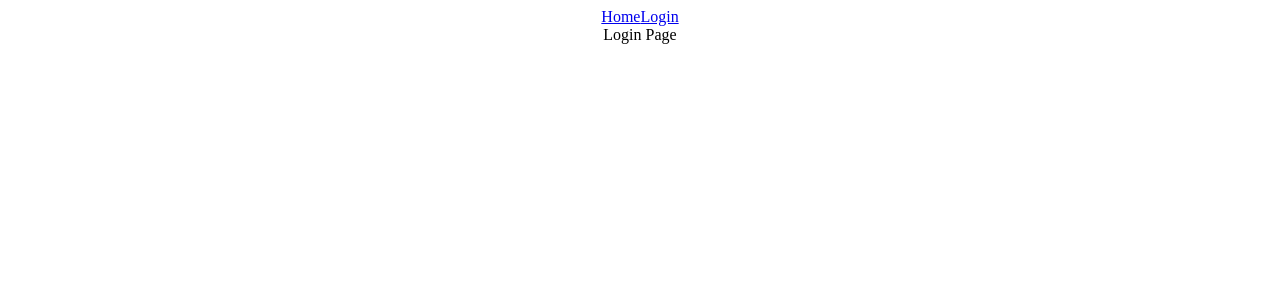
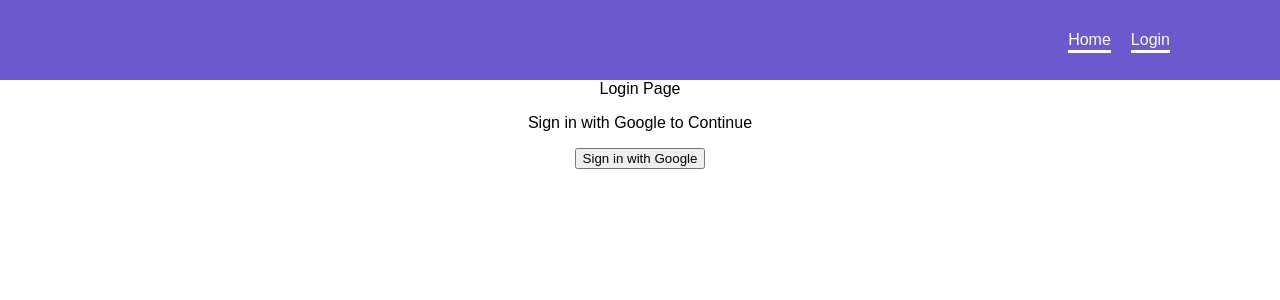
Before and after one commit to Euphoria99/react-one, a React (Create React App) app: page /login in a window 1280 px wide. Shown: the top 300 px of the page. Built offline with nearby package versions, Linux system fonts and the light colour scheme; no server answers.

Commit message:
Firebase project part 1 setup and test

```diff
--- a/package.json
+++ b/package.json
@@ -10,8 +10,11 @@
     "@types/node": "^16.18.46",
     "@types/react": "^18.2.21",
     "@types/react-dom": "^18.2.7",
+    "dotenv": "^16.3.1",
+    "firebase": "^10.3.1",
     "react": "^18.2.0",
     "react-dom": "^18.2.0",
+    "react-firebase-hooks": "^5.1.1",
     "react-router-dom": "^6.15.0",
     "react-scripts": "5.0.1",
     "typescript": "^4.9.5",
--- a/src/App.css
+++ b/src/App.css
@@ -33,7 +33,54 @@
   from {
     transform: rotate(0deg);
   }
+
   to {
     transform: rotate(360deg);
   }
 }
+
+body {
+  margin: 0;
+  padding: 0;
+  font-family: Arial, Helvetica, sans-serif;
+}
+
+.navbar {
+  width: 100%;
+  height: 80px;
+  background-color: slateblue;
+  display: flex;
+  align-items: center;
+  justify-content: flex-end;
+}
+
+.navbar .links {
+  text-align: center;
+  margin-right: 50px;
+}
+
+.links a {
+  color: white;
+  text-decoration: none;
+  border-bottom: 3px solid white;
+  padding-bottom: 2px;
+  margin: 10px;
+}
+
+.navbar .user {
+  display: flex;
+  justify-content: center;
+  align-items: center;
+  margin-right: 50px;
+}
+
+.user p {
+  font-size: 15px;
+  margin-right: 10px;
+  color: white;
+}
+
+.user img {
+  font-size: 15px;
+  border-radius: 50%;
+}
--- a/src/components/navbar.tsx
+++ b/src/components/navbar.tsx
@@ -1,10 +1,33 @@
 import { Link } from 'react-router-dom'
+import { auth } from '../config/firebase';
+import { useAuthState } from "react-firebase-hooks/auth";
+import { signOut } from 'firebase/auth';
 
 export const Navbar = () => {
+
+    const [user] = useAuthState(auth)
+
+    const signUserOut = async () => {
+        const loggedOut = await signOut(auth);
+        console.log('The user is successfully Logged out');
+        alert('You have Successfully Logged out');
+    }
     return (
-        <div>
-            <Link to="/" > Home</Link>
-            <Link to="/login" >Login</Link>
+        <div className="navbar">
+            <div className="links">
+                <Link to="/" > Home</Link>
+                <Link to="/login" >Login</Link>
+            </div>
+            <div className="user">
+                { user && (
+                   <>
+                      <p>{ user?.displayName}</p>
+                      <img src={user?.photoURL || "" } width="40" height="40" />
+                      <button onClick={signUserOut}>Log Out</button>
+                   </>
+                )}
+
+            </div>
         </div>
     )
 }
--- /dev/null
+++ b/src/config/firebase.ts
@@ -0,0 +1,26 @@
+// Import the functions you need from the SDKs you need
+import { initializeApp } from "firebase/app";
+import { getAnalytics } from "firebase/analytics";
+import { getAuth, GoogleAuthProvider } from "firebase/auth"
+// TODO: Add SDKs for Firebase products that you want to use
+// https://firebase.google.com/docs/web/setup#available-libraries
+
+// Your web app's Firebase configuration
+// For Firebase JS SDK v7.20.0 and later, measurementId is optional
+console.log('the project id',process.env.projectId )
+const firebaseConfig = {
+    apiKey:process.env.apiKey ,
+    authDomain:process.env.authDomain ,
+    projectId:process.env.projectId,
+    storageBucket:process.env.storageBucket,
+    messagingSenderId:process.env.messagingSenderId,
+    appId:process.env.appId,
+    measurementId:process.env.measurementId
+};
+
+// Initialize Firebase
+const app = initializeApp(firebaseConfig);
+const analytics = getAnalytics(app);
+
+export const auth = getAuth(app);
+export const provider = new GoogleAuthProvider();
--- a/src/pages/login.tsx
+++ b/src/pages/login.tsx
@@ -1,7 +1,23 @@
+import { auth, provider} from '../config/firebase';
+import { signInWithPopup  } from 'firebase/auth';
+
+
+//
+import { useNavigate } from 'react-router-dom';
+
 export const Login = () => {
+    const navigate = useNavigate();
+
+    const signInWithGoogle = async () => {
+      const result = await  signInWithPopup(auth,provider);
+      console.log('The result', result)
+      navigate('/')
+    }
     return(
         <div>
             Login Page
+            <p>Sign in with Google to Continue</p>
+            <button onClick={signInWithGoogle}>Sign in with Google</button>
         </div>
     )
 }
```
Also changed, not shown: 2 other files (tests, documents, lock files or other folders).
